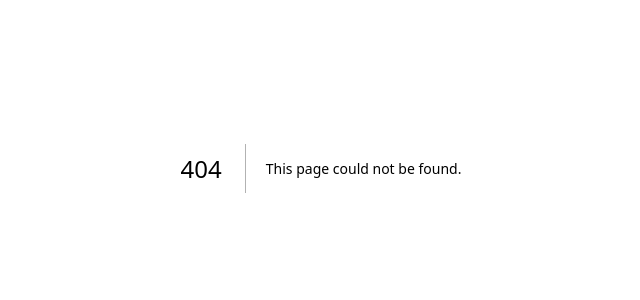
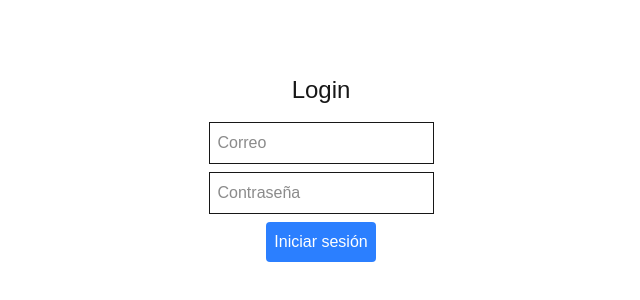
Before and after one commit to kur0bai/omni.pro, a Next.js app: page /auth/login in a window 1280 px wide. Before the commit this address had no page. Shown: the part 232-532 px from the top of the page, without its empty margins (319-959 px from the left). Built offline with nearby package versions, Linux system fonts and the light colour scheme; no server answers.

Commit message:
refactor: adjust the auth logic with firebase email/pass and middleware to protect routes

```diff
--- /dev/null
+++ b/app/auth/login/page.tsx
@@ -0,0 +1,58 @@
+"use client";
+import { useState } from "react";
+import { signInWithEmailAndPassword } from "firebase/auth";
+import { auth } from "@/lib/firebase";
+import { useRouter } from "next/navigation";
+import { useUserStore } from "@/store/userStore";
+import { setCookie } from "nookies";
+
+export default function Login() {
+  const [email, setEmail] = useState("");
+  const [password, setPassword] = useState("");
+  const router = useRouter();
+  const setUser = useUserStore((state) => state.setUser);
+
+  const handleLogin = async () => {
+    try {
+      const res = await signInWithEmailAndPassword(auth, email, password);
+      const token = await res.user.getIdToken();
+      setUser(res.user);
+      //Using cookies to save the token ;)
+      setCookie(null, "user-token", token, {
+        maxAge: 60 * 60 * 24,
+        path: "/",
+      });
+
+      router.push("/dashboard");
+    } catch (error) {
+      console.error(error);
+      alert("Error al iniciar sesión");
+    }
+  };
+
+  return (
+    <div className="flex flex-col items-center justify-center min-h-screen">
+      <h1 className="text-2xl mb-4">Login</h1>
+      <input
+        className="border p-2 mb-2"
+        type="email"
+        placeholder="Correo"
+        value={email}
+        onChange={(e) => setEmail(e.target.value)}
+      />
+      <input
+        className="border p-2 mb-2"
+        type="password"
+        placeholder="Contraseña"
+        value={password}
+        onChange={(e) => setPassword(e.target.value)}
+      />
+      <button
+        onClick={handleLogin}
+        className="bg-blue-500 text-white p-2 rounded"
+      >
+        Iniciar sesión
+      </button>
+    </div>
+  );
+}
--- /dev/null
+++ b/app/auth/register/page.tsx
@@ -0,0 +1,46 @@
+import { useState } from "react";
+import { createUserWithEmailAndPassword } from "firebase/auth";
+import { auth } from "@/lib/firebase";
+import { useRouter } from "next/router";
+
+export default function Register() {
+  const [email, setEmail] = useState("");
+  const [password, setPassword] = useState("");
+  const router = useRouter();
+
+  const handleRegister = async () => {
+    try {
+      await createUserWithEmailAndPassword(auth, email, password);
+      router.push("/login");
+    } catch (error) {
+      console.error(error);
+      alert("Error al registrarse");
+    }
+  };
+
+  return (
+    <div className="flex flex-col items-center justify-center min-h-screen">
+      <h1 className="text-2xl mb-4">Registro</h1>
+      <input
+        className="border p-2 mb-2"
+        type="email"
+        placeholder="Correo"
+        value={email}
+        onChange={(e) => setEmail(e.target.value)}
+      />
+      <input
+        className="border p-2 mb-2"
+        type="password"
+        placeholder="Contraseña"
+        value={password}
+        onChange={(e) => setPassword(e.target.value)}
+      />
+      <button
+        onClick={handleRegister}
+        className="bg-green-500 text-white p-2 rounded"
+      >
+        Registrarse
+      </button>
+    </div>
+  );
+}
--- /dev/null
+++ b/app/dashboard/page.tsx
@@ -0,0 +1,5 @@
+import React from "react";
+
+export const page = () => {
+  return <div>The best dashboard ever</div>;
+};
--- /dev/null
+++ b/middleware.ts
@@ -0,0 +1,24 @@
+import { NextResponse } from "next/server";
+import type { NextRequest } from "next/server";
+
+export function middleware(request: NextRequest) {
+  const token = request.cookies.get("user-token")?.value;
+  // validating in a simple way if user is auth with token from cookies or not :p
+  const isAuth = !!token;
+
+  //extra validate
+  const protectedPaths = ["/dashboard"];
+  const isTryingToAccessProtectedRoute = protectedPaths.some((path) =>
+    request.nextUrl.pathname.startsWith(path)
+  );
+
+  if (!isAuth && isTryingToAccessProtectedRoute) {
+    return NextResponse.redirect(new URL("/auth/login", request.url));
+  }
+
+  return NextResponse.next();
+}
+
+export const config = {
+  matcher: ["/dashboard/:path*"],
+};
--- a/package.json
+++ b/package.json
@@ -11,6 +11,7 @@
   "dependencies": {
     "firebase": "^11.6.0",
     "next": "15.3.0",
+    "nookies": "^2.5.2",
     "react": "^19.0.0",
     "react-dom": "^19.0.0",
     "zustand": "^5.0.3"
```
Also changed, not shown: lib/firebase.ts (renamed from app/lib/firebase.ts), store/userStore.ts (renamed from app/store/userStore.ts), 1 other file (tests, documents, lock files or other folders).
